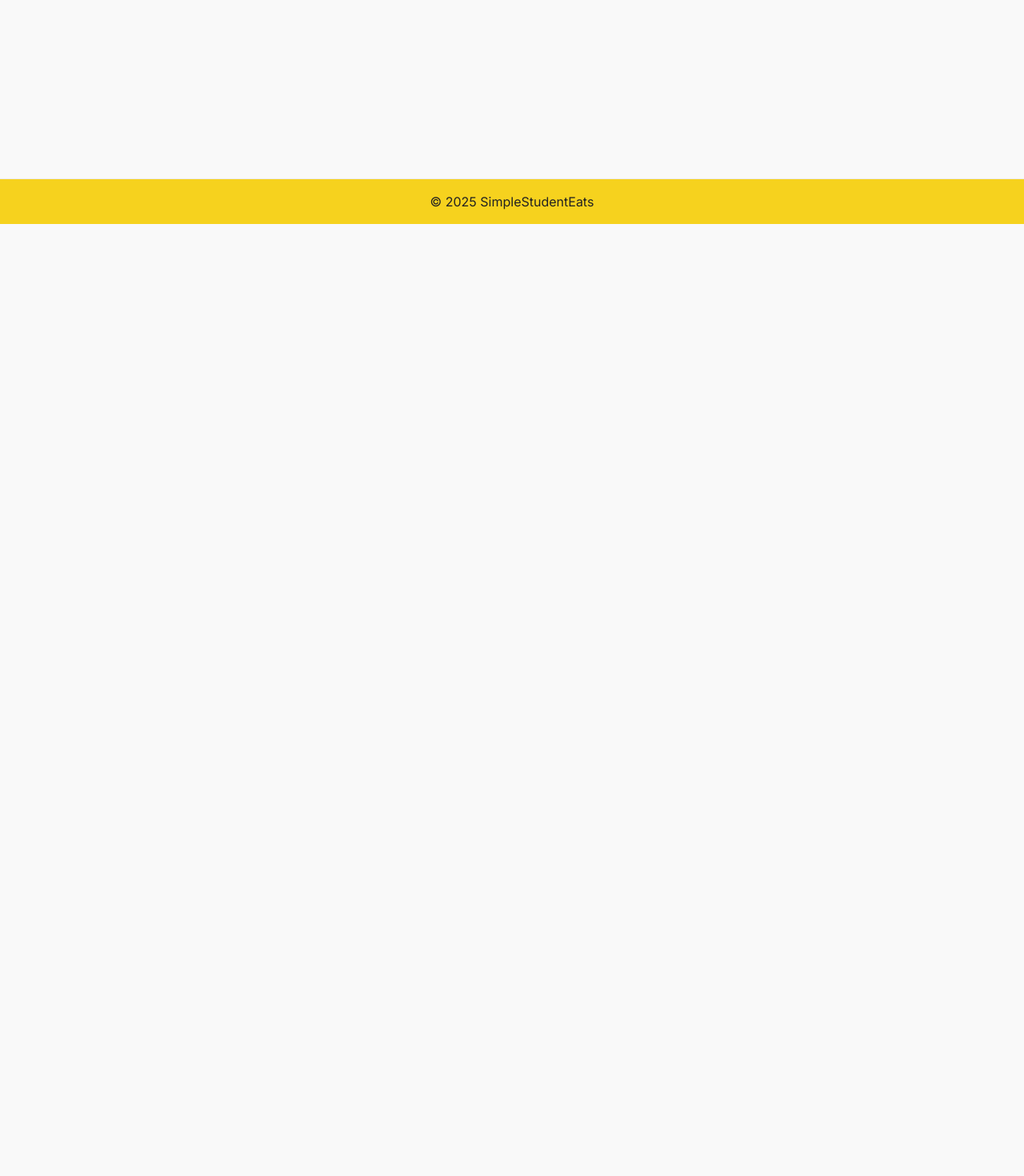
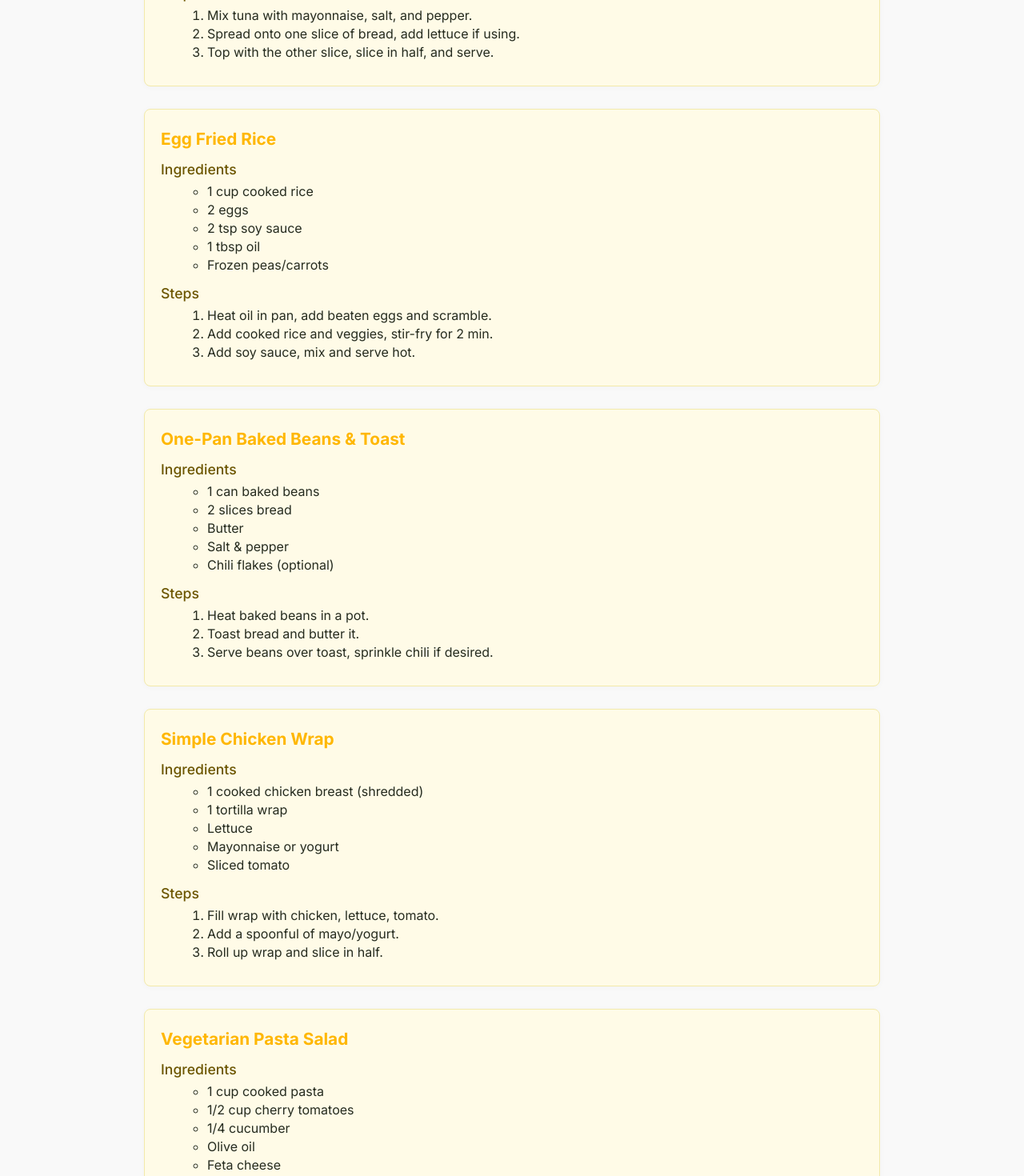
Before and after one commit to Workflow-Manager-admin/simplestudenteats-27082-c6e81338, a React (Create React App) app in the folder simplestudent_eats/: page / in a window 1280 px wide. Shown: the part 520-1990 px from the top of the page at 80% size. Before the commit the page ends 800 px from the top, so only its background shows below. Built offline with nearby package versions, Linux system fonts and the light colour scheme; the HTML template or start-up script is replaced by a standard one.

Commit message:
Auto-commit: Changes as of 2025-05-30T10:00:15.655534+00:00

```diff
--- a/simplestudent_eats/src/App.js
+++ b/simplestudent_eats/src/App.js
@@ -10,24 +10,243 @@ import './App.css';
 const SECTION_KEYS = [
   'studentMeals',
   'fiveIngredients',
-  'veganPlant',
-  'grandparentsCooking'
+  'veganPlant'
 ];
 
 const SECTION_LABELS = {
   studentMeals: 'Student Meals',
   fiveIngredients: '5-Ingredient Recipes',
-  veganPlant: 'Vegan & Plant-Based Galaxy',
-  grandparentsCooking: 'Cooking with Grandparents'
+  veganPlant: 'Vegan & Plant-Based Galaxy'
 };
 
 /**
  * Hardcoded demo recipes without images,
- * including "Cooking with Grandparents" traditional recipes and stories.
+ * per the original requirements (three sections, 15 recipes each).
  */
 const RECIPE_DATA = {
   studentMeals: [
-    // ...unchanged studentMeals recipes...
+    {
+      title: "Classic Tuna Mayo Sandwich",
+      ingredients: [
+        "1 can tuna (drained)",
+        "2 tbsp mayonnaise",
+        "2 slices bread",
+        "Pinch of salt & pepper",
+        "Lettuce leaf (optional)"
+      ],
+      steps: [
+        "Mix tuna with mayonnaise, salt, and pepper.",
+        "Spread onto one slice of bread, add lettuce if using.",
+        "Top with the other slice, slice in half, and serve."
+      ]
+    },
+    {
+      title: "Egg Fried Rice",
+      ingredients: [
+        "1 cup cooked rice",
+        "2 eggs",
+        "2 tsp soy sauce",
+        "1 tbsp oil",
+        "Frozen peas/carrots"
+      ],
+      steps: [
+        "Heat oil in pan, add beaten eggs and scramble.",
+        "Add cooked rice and veggies, stir-fry for 2 min.",
+        "Add soy sauce, mix and serve hot."
+      ]
+    },
+    {
+      title: "One-Pan Baked Beans & Toast",
+      ingredients: [
+        "1 can baked beans",
+        "2 slices bread",
+        "Butter",
+        "Salt & pepper",
+        "Chili flakes (optional)"
+      ],
+      steps: [
+        "Heat baked beans in a pot.",
+        "Toast bread and butter it.",
+        "Serve beans over toast, sprinkle chili if desired."
+      ]
+    },
+    {
+      title: "Simple Chicken Wrap",
+      ingredients: [
+        "1 cooked chicken breast (shredded)",
+        "1 tortilla wrap",
+        "Lettuce",
+        "Mayonnaise or yogurt",
+        "Sliced tomato"
+      ],
+      steps: [
+        "Fill wrap with chicken, lettuce, tomato.",
+        "Add a spoonful of mayo/yogurt.",
+        "Roll up wrap and slice in half."
+      ]
+    },
+    {
+      title: "Vegetarian Pasta Salad",
+      ingredients: [
+        "1 cup cooked pasta",
+        "1/2 cup cherry tomatoes",
+        "1/4 cucumber",
+        "Olive oil",
+        "Feta cheese"
+      ],
+      steps: [
+        "Chop veggies and add to pasta.",
+        "Drizzle with olive oil and toss.",
+        "Sprinkle feta on top before serving."
+      ]
+    },
+    {
+      title: "Lazy Bean Chili",
+      ingredients: [
+        "1 can mixed beans",
+        "1/2 onion (chopped)",
+        "1 tsp chili powder",
+        "1 can chopped tomatoes",
+        "Oil"
+      ],
+      steps: [
+        "Heat oil, sauté onion and chili powder.",
+        "Add beans and tomatoes, simmer 10 min.",
+        "Serve with bread or rice."
+      ]
+    },
+    {
+      title: "Microwave Scrambled Eggs",
+      ingredients: [
+        "2 eggs",
+        "2 tbsp milk",
+        "Salt & pepper",
+        "Butter",
+        "Chopped herbs (optional)"
+      ],
+      steps: [
+        "Beat eggs, milk, salt, pepper in a mug.",
+        "Microwave 45 sec, stir, microwave 30 sec.",
+        "Add butter and herbs, eat hot."
+      ]
+    },
+    {
+      title: "Cheesy Veggie Quesadilla",
+      ingredients: [
+        "1 flour tortilla",
+        "1/2 cup shredded cheese",
+        "1/4 bell pepper",
+        "1 tbsp chopped onion",
+        "Spray oil"
+      ],
+      steps: [
+        "Heat pan, spray oil.",
+        "Fill tortilla with cheese & veg, fold.",
+        "Cook both sides until golden."
+      ]
+    },
+    {
+      title: "Student Curry",
+      ingredients: [
+        "1 cup cooked rice",
+        "1/2 jar curry sauce",
+        "1/2 can chickpeas",
+        "Handful frozen peas",
+        "Oil"
+      ],
+      steps: [
+        "Heat oil, fry chickpeas and peas.",
+        "Add curry sauce, simmer 5 min.",
+        "Serve with rice."
+      ]
+    },
+    {
+      title: "Tomato Omelette",
+      ingredients: [
+        "2 eggs",
+        "1 tomato (chopped)",
+        "Salt",
+        "Pepper",
+        "Oil"
+      ],
+      steps: [
+        "Beat eggs, add tomato, salt, and pepper.",
+        "Heat pan with oil, pour egg mix.",
+        "Cook until set, fold, serve."
+      ]
+    },
+    {
+      title: "Ham & Cheese Toastie",
+      ingredients: [
+        "2 slices bread",
+        "1 slice ham",
+        "1 slice cheese",
+        "Butter",
+        "Mustard (optional)"
+      ],
+      steps: [
+        "Butter bread, fill with ham and cheese.",
+        "Add mustard if liked.",
+        "Toast in pan or sandwich press."
+      ]
+    },
+    {
+      title: "Quick Tomato Pasta",
+      ingredients: [
+        "200g pasta",
+        "1 can chopped tomatoes",
+        "1 garlic clove",
+        "Oil",
+        "Dried basil"
+      ],
+      steps: [
+        "Cook pasta, drain.",
+        "Meanwhile sauté garlic in oil, add tomatoes, cook 5 min.",
+        "Add pasta and basil, toss to coat."
+      ]
+    },
+    {
+      title: "Peanut Butter Banana Toast",
+      ingredients: [
+        "2 slices bread",
+        "2 tbsp peanut butter",
+        "1 banana",
+        "Honey",
+        "Cinnamon"
+      ],
+      steps: [
+        "Toast bread, spread peanut butter.",
+        "Top with sliced banana, drizzle honey, sprinkle cinnamon."
+      ]
+    },
+    {
+      title: "Chickpea Salad Bowl",
+      ingredients: [
+        "1 can chickpeas (drained)",
+        "1/4 red onion",
+        "1 tomato",
+        "Lemon juice",
+        "Olive oil"
+      ],
+      steps: [
+        "Chop onion and tomato, combine with chickpeas.",
+        "Add lemon juice and olive oil, toss to coat."
+      ]
+    },
+    {
+      title: "Garlic Butter Noodles",
+      ingredients: [
+        "200g noodles",
+        "2 tbsp butter",
+        "2 garlic cloves",
+        "Parsley",
+        "Salt & pepper"
+      ],
+      steps: [
+        "Cook noodles, drain.",
+        "Melt butter, sauté garlic, toss noodles, add parsley."
+      ]
+    }
   ],
   fiveIngredients: [
     {
@@ -257,74 +476,234 @@ const RECIPE_DATA = {
     }
   ],
   veganPlant: [
-    // ...unchanged veganPlant recipes...
-  ],
-  grandparentsCooking: [
     {
-      title: "Grandma's Apple Cinnamon Pancakes",
+      title: "Lentil Bolognese",
+      proteinSource: "Lentils",
       ingredients: [
-        "2 apples (peeled, grated)",
-        "1 1/2 cups flour",
-        "2 eggs",
-        "1 cup milk",
-        "1 tsp cinnamon",
-        "2 tbsp sugar",
-        "1 tsp baking powder",
-        "Pinch of salt",
-        "Butter or oil for frying"
+        "1 cup dried lentils",
+        "1 can chopped tomatoes",
+        "1 onion (chopped)",
+        "2 garlic cloves",
+        "1 tsp dried oregano"
       ],
       steps: [
-        "In a bowl, mix flour, baking powder, cinnamon, sugar, and salt.",
-        "Whisk in eggs and milk until just combined.",
-        "Fold in grated apples.",
-        "Heat pan with a little butter or oil; drop small ladlefuls of batter.",
-        "Flip when bubbles form, cook until golden on both sides.",
-        "Serve warm, optionally sprinkle with more cinnamon or a little sugar."
-      ],
-      story:
-        "Legend has it my grandma learned this recipe from her own mother during the autumn apple harvests in the Polish countryside. Every Sunday, the smell of cinnamon would drift from her small kitchen, bringing neighbors in for a chat and a warm treat. These soft pancakes celebrate family, togetherness, and making the most of simple ingredients."
+        "Sauté onion and garlic, add lentils.",
+        "Add tomatoes and oregano, simmer until lentils tender.",
+        "Serve with pasta or rice."
+      ]
     },
     {
-      title: "Nana’s Hearty Vegetable Soup",
+      title: "Creamy Tofu Stir-Fry",
+      proteinSource: "Tofu",
       ingredients: [
-        "2 carrots, diced",
-        "2 potatoes, peeled and cubed",
-        "1 onion, chopped",
-        "2 celery stalks, chopped",
-        "2 cups vegetable broth",
-        "1 can diced tomatoes",
-        "1 clove garlic, minced",
-        "1 tsp dried thyme",
-        "Salt and pepper to taste"
+        "200g firm tofu",
+        "1 cup broccoli florets",
+        "2 tbsp soy sauce",
+        "1 tbsp peanut butter",
+        "1 tsp ginger"
       ],
       steps: [
-        "Heat a large pot, sauté the onion, garlic, carrot, and celery for 3-4 minutes.",
-        "Add potatoes, diced tomatoes (with juice), broth, and thyme.",
-        "Bring to a boil; reduce to simmer and cook until veggies are tender (20-25 minutes).",
-        "Season with salt and pepper to taste. Serve steaming hot."
-      ],
-      story:
-        "Nana would serve this soup after long days in her garden, as a way to bring the whole family together around one pot. It’s a celebration of simple, local produce and the comfort of home. Every bowl brings back memories of laughter at a crowded table."
+        "Cube tofu, stir-fry with broccoli.",
+        "Mix soy, peanut butter, ginger with splash water.",
+        "Add sauce to pan, heat until thickened."
+      ]
     },
     {
-      title: "Nonno’s Classic Spaghetti Aglio e Olio",
+      title: "Chickpea Salad Wraps",
+      proteinSource: "Chickpeas",
       ingredients: [
-        "200g spaghetti",
-        "3 tbsp olive oil",
-        "3 garlic cloves, thinly sliced",
-        "Pinch of red chili flakes",
-        "2 tbsp chopped parsley",
-        "Salt",
-        "Grated parmesan (optional)"
+        "1 can chickpeas",
+        "2 tbsp vegan mayo",
+        "1 tsp mustard",
+        "Lettuce leaves",
+        "Salt & pepper"
       ],
       steps: [
-        "Cook spaghetti until al dente in salted water.",
-        "While pasta cooks, gently warm olive oil in a pan. Add sliced garlic and chili flakes, sauté on low till garlic golden.",
-        "Reserve some pasta water, drain spaghetti, then toss into the pan.",
-        "Add a splash of pasta water if needed, mix with parsley. Serve hot, with parmesan if liked."
+        "Mash chickpeas; mix in mayo, mustard, salt, and pepper.",
+        "Spoon mixture into lettuce leaves and serve."
+      ]
+    },
+    {
+      title: "Easy Seitan Chilli",
+      proteinSource: "Seitan",
+      ingredients: [
+        "1 pack seitan (shredded)",
+        "1 can kidney beans",
+        "1/2 jar tomato sauce",
+        "1 tsp cumin",
+        "Chili flakes"
       ],
-      story:
-        "Inspired by Italian kitchen traditions, Nonno would cook this simple meal after returning from the olive groves. He believed great flavor came from simplicity and gathering at the table. This recipe is a delicious reminder of resilience, thrift, and family joy."
+      steps: [
+        "Brown seitan in pan, add sauce, beans, and spices.",
+        "Simmer to blend flavors, serve hot."
+      ]
+    },
+    {
+      title: "Simple Hummus Bowl",
+      proteinSource: "Chickpeas",
+      ingredients: [
+        "1 cup hummus",
+        "1 pita bread",
+        "Cherry tomatoes",
+        "Cucumber",
+        "Paprika"
+      ],
+      steps: [
+        "Spoon hummus into bowl, top with sliced veggies.",
+        "Sprinkle paprika, serve with pita."
+      ]
+    },
+    {
+      title: "Tofu Scramble",
+      proteinSource: "Tofu",
+      ingredients: [
+        "200g firm tofu",
+        "1/2 tsp turmeric",
+        "1 tbsp plant milk",
+        "Salt & pepper",
+        "Spinach"
+      ],
+      steps: [
+        "Crumble tofu, stir in turmeric and milk.",
+        "Add spinach, cook until wilted, season."
+      ]
+    },
+    {
+      title: "Hearty Lentil Soup",
+      proteinSource: "Lentils",
+      ingredients: [
+        "1 cup red lentils",
+        "1 carrot (diced)",
+        "1 onion",
+        "1 veg stock cube",
+        "2 cups water"
+      ],
+      steps: [
+        "Cook all ingredients in pot until lentils are soft.",
+        "Blend or mash for smooth texture if desired."
+      ]
+    },
+    {
+      title: "Chili Peanut Noodles",
+      proteinSource: "Peanuts",
+      ingredients: [
+        "200g rice noodles",
+        "2 tbsp peanut butter",
+        "Soy sauce",
+        "Spring onion",
+        "Chili oil"
+      ],
+      steps: [
+        "Cook noodles, toss with peanut butter, soy sauce, chili oil.",
+        "Top with sliced spring onion."
+      ]
+    },
+    {
+      title: "Stuffed Bell Peppers",
+      proteinSource: "Lentils",
+      ingredients: [
+        "2 bell peppers",
+        "1 cup cooked lentils",
+        "1/2 cup tomato sauce",
+        "Garlic",
+        "Rice"
+      ],
+      steps: [
+        "Mix cooked rice, lentils, and sauce.",
+        "Stuff into halved peppers, bake until soft."
+      ]
+    },
+    {
+      title: "Sesame Tofu Rice Bowl",
+      proteinSource: "Tofu",
+      ingredients: [
+        "200g tofu",
+        "1/2 cup rice",
+        "Sesame seeds",
+        "Soy sauce",
+        "Green beans"
+      ],
+      steps: [
+        "Cook rice, steam green beans.",
+        "Fry tofu, sprinkle sesame seeds.",
+        "Serve everything in a bowl, drizzle soy sauce."
+      ]
+    },
+    {
+      title: "Mushroom Stroganoff",
+      proteinSource: "Mushrooms",
+      ingredients: [
+        "2 cups mushrooms",
+        "1 onion",
+        "1/2 cup plant cream",
+        "Garlic",
+        "Pasta"
+      ],
+      steps: [
+        "Sauté onion and garlic, add mushrooms.",
+        "Stir in plant cream, heat.",
+        "Serve over cooked pasta."
+      ]
+    },
+    {
+      title: "Vegan Bean Burritos",
+      proteinSource: "Beans",
+      ingredients: [
+        "1 can black beans",
+        "2 tortillas",
+        "Salsa",
+        "Corn",
+        "Avocado"
+      ],
+      steps: [
+        "Mash beans, mix with salsa.",
+        "Spread onto tortillas, add corn and avocado, roll up."
+      ]
+    },
+    {
+      title: "BBQ Jackfruit Sandwich",
+      proteinSource: "Jackfruit",
+      ingredients: [
+        "1 can jackfruit",
+        "BBQ sauce",
+        "Sandwich buns",
+        "Coleslaw",
+        "Lettuce"
+      ],
+      steps: [
+        "Cook jackfruit with BBQ sauce.",
+        "Pile onto buns with lettuce and coleslaw."
+      ]
+    },
+    {
+      title: "Quick Lentil Dal",
+      proteinSource: "Lentils",
+      ingredients: [
+        "1 cup red lentils",
+        "2 cups water",
+        "1/2 tsp cumin",
+        "1/2 tsp turmeric",
+        "Salt"
+      ],
+      steps: [
+        "Boil all together until lentils are soft.",
+        "Mash and serve with rice or flatbread."
+      ]
+    },
+    {
+      title: "Miso Soup with Tofu",
+      proteinSource: "Tofu",
+      ingredients: [
+        "1 tbsp miso paste",
+        "2 cups water",
+        "75g tofu (cubed)",
+        "Spring onion",
+        "Seaweed"
+      ],
+      steps: [
+        "Dissolve miso in hot water.",
+        "Add tofu, seaweed, and spring onion, heat gently (don’t boil)."
+      ]
     }
   ]
 };
@@ -333,7 +712,7 @@ const RECIPE_DATA = {
 function App() {
   const [selectedSection, setSelectedSection] = useState('studentMeals');
 
-  // For Vegan section, group by protein source. (Can expand logic as needed)
+  // For Vegan section, group by protein source.
   const groupVeganRecipes = () => {
     const grouped = {};
     RECIPE_DATA.veganPlant.forEach(recipe => {
@@ -384,9 +763,6 @@ function App() {
           {selectedSection === 'veganPlant' &&
             <p>Explore plant-based recipes, organized by their main protein (lentils, tofu, seitan, and more).</p>
           }
-          {selectedSection === 'grandparentsCooking' &&
-            <p>Traditional, family-friendly recipes from our grandparents—with stories, nostalgia, and cultural history in every dish.</p>
-          }
         </div>
         <section aria-label="Recipe List">
           {selectedSection === 'veganPlant' ? (
@@ -420,33 +796,6 @@ function App() {
                 </div>
               ))}
             </div>
-          ) : selectedSection === 'grandparentsCooking' ? (
-            <ul className="sse-recipe-list">
-              {RECIPE_DATA.grandparentsCooking.map((recipe, i) => (
-                <li className="sse-recipe-card" key={recipe.title}>
-                  <h2 className="sse-recipe-title">{recipe.title}</h2>
-                  <div className="sse-recipe-section">
-                    <h3 className="sse-recipe-subtitle">Ingredients</h3>
-                    <ul className="sse-ingredient-list">
-                      {recipe.ingredients.map((item, j) => (
-                        <li key={j}>{item}</li>
-                      ))}
-                    </ul>
-                  </div>
-                  <div className="sse-recipe-section">
-                    <h3 className="sse-recipe-subtitle">Steps</h3>
-                    <ol className="sse-steps-list">
-                      {recipe.steps.map((step, k) => (
-                        <li key={k}>{step}</li>
-                      ))}
-                    </ol>
-                  </div>
-                  <div className="sse-recipe-section" style={{ marginTop: '1em', fontStyle: 'italic', color: '#6c5600' }}>
-                    <div><b>Family Story:</b> {recipe.story}</div>
-                  </div>
-                </li>
-              ))}
-            </ul>
           ) : (
             <ul className="sse-recipe-list">
               {RECIPE_DATA[selectedSection].map((recipe, i) => (
```
Also changed, not shown: 2 other files (tests, documents, lock files or other folders).
